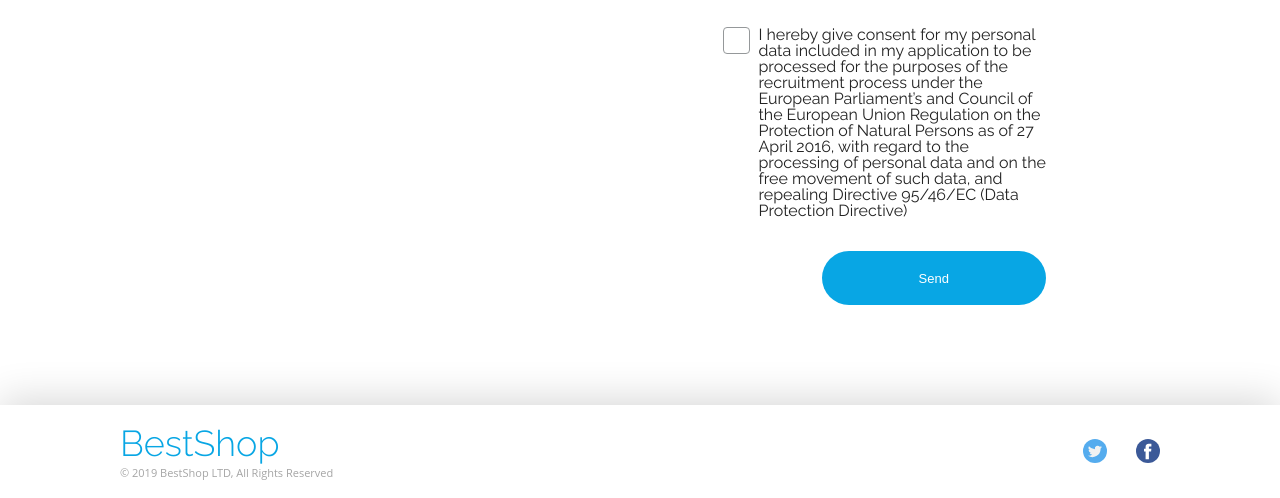
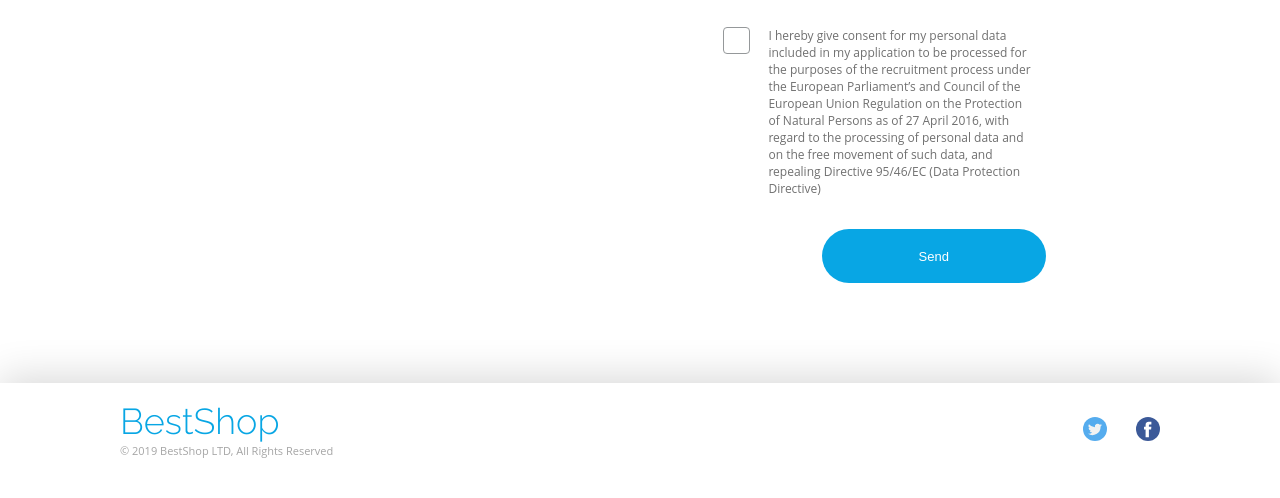
Before and after one commit to AleksandraGra/BestShop, a website: page index.html in a window 1280 px wide. Shown: the part 3657-4155 px from the top of the page. After the commit the page ends 4133 px from the top, so only its background shows below. Drawn offline with Linux system fonts and the light colour scheme.

Commit message:
Aktualizacja css

```diff
--- a/css/style.css
+++ b/css/style.css
@@ -686,7 +686,7 @@
     background-repeat: no-repeat;
 }
 
-.consent-text {
+.permission-text {
     font-size: 12px;
     color: #707070;
     font-family: 'Open Sans', sans-serif;
```
